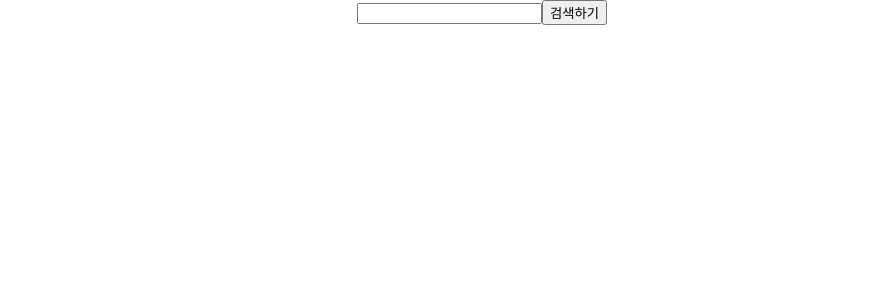
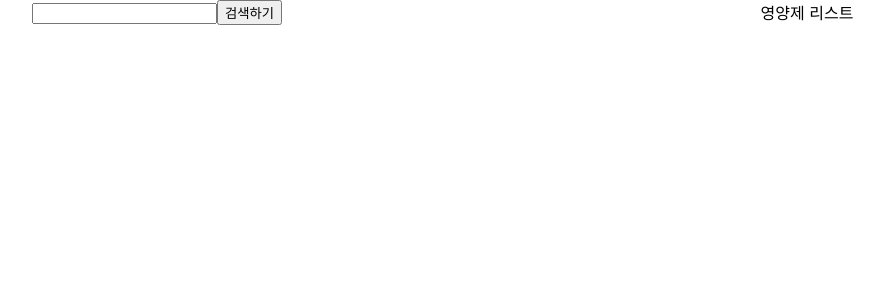
Before and after one commit to swookang77/Cherb, a React (Create React App) app in the folder frontend/: page / in a window 1280 px wide. Shown: the top 300 px of the page, without its empty margins (158-1042 px from the left). Built offline with nearby package versions, Linux system fonts and the light colour scheme.

Commit message:
[FEAT]VitaminList&PickedVitamin Component / add vitamin elements when clicked

```diff
--- a/frontend/package.json
+++ b/frontend/package.json
@@ -3,6 +3,7 @@
   "version": "0.1.0",
   "private": true,
   "dependencies": {
+    "@reduxjs/toolkit": "^1.9.5",
     "@testing-library/jest-dom": "^5.16.5",
     "@testing-library/react": "^13.4.0",
     "@testing-library/user-event": "^13.5.0",
@@ -11,6 +12,7 @@
     "react": "^18.2.0",
     "react-bootstrap": "^2.8.0",
     "react-dom": "^18.2.0",
+    "react-redux": "^8.1.1",
     "react-scripts": "5.0.1",
     "uuid": "^9.0.0",
     "web-vitals": "^2.1.4"
--- a/frontend/src/App.css
+++ /dev/null
@@ -1,38 +0,0 @@
-.App {
-  text-align: center;
-}
-
-.App-logo {
-  height: 40vmin;
-  pointer-events: none;
-}
-
-@media (prefers-reduced-motion: no-preference) {
-  .App-logo {
-    animation: App-logo-spin infinite 20s linear;
-  }
-}
-
-.App-header {
-  background-color: #282c34;
-  min-height: 100vh;
-  display: flex;
-  flex-direction: column;
-  align-items: center;
-  justify-content: center;
-  font-size: calc(10px + 2vmin);
-  color: white;
-}
-
-.App-link {
-  color: #61dafb;
-}
-
-@keyframes App-logo-spin {
-  from {
-    transform: rotate(0deg);
-  }
-  to {
-    transform: rotate(360deg);
-  }
-}
--- a/frontend/src/App.js
+++ b/frontend/src/App.js
@@ -1,11 +1,18 @@
-import './App.css';
+import './Combination.css';
+import PickedVitamin from './components/PickedVitamin';
 import SearchVitamin from './components/SearchVitamin';
-
+import store from './store';
+import { Provider } from 'react-redux'
 function App() {
   return (
-    <div className="App">
-      <SearchVitamin></SearchVitamin>
-    </div>
+    <Provider store={store}>
+      <div className="Combination">
+        <div className="grid-container">
+          <SearchVitamin />
+          <PickedVitamin></PickedVitamin>
+        </div>
+      </div>
+    </Provider>
   );
 }
 
--- /dev/null
+++ b/frontend/src/Combination.css
@@ -0,0 +1,9 @@
+.Combination {
+  text-align: center;
+}
+
+.grid-container {
+  display: grid;
+  grid-template-columns: 1fr 1fr;
+  grid-gap: 20px;
+}
--- a/frontend/src/components/ListVitamin.js
+++ /dev/null
@@ -1,3 +0,0 @@
-const ListVitamin () =>{
-
-}
--- /dev/null
+++ b/frontend/src/components/PickedVitamin.js
@@ -0,0 +1,18 @@
+import React from "react";
+import ListGroup from "react-bootstrap/ListGroup";
+import { useSelector } from "react-redux";
+
+export default function PickedVitamin() {
+  const vitaminList = useSelector((state) => state.vitaminList.data);
+
+  return (
+    <div>
+      영양제 리스트
+      <ListGroup>
+        {vitaminList.map((item, index) => (
+          <ListGroup.Item key={index}>{item.title}</ListGroup.Item>
+        ))}
+      </ListGroup>
+    </div>
+  );
+}
--- a/frontend/src/components/SearchVitamin.js
+++ b/frontend/src/components/SearchVitamin.js
@@ -1,22 +1,33 @@
 import React, { useState } from "react";
 import axios from "axios";
 import { URL_DEV } from "../config";
-import Card from 'react-bootstrap/Card';
-import Col from 'react-bootstrap/Col';
-import Row from 'react-bootstrap/Row';
-import {v4 as uuidv4 } from 'uuid';
-const VitaminList = ({vitaminArray})=>{
-  const handleAddButton = async (title,href) => {
+import Card from "react-bootstrap/Card";
+import Col from "react-bootstrap/Col";
+import Row from "react-bootstrap/Row";
+import { v4 as uuidv4 } from "uuid";
+import { vitaminListActions } from "../vitaminList-reducer";
+import { useDispatch } from "react-redux";
+const VitaminList = ({ vitaminArray }) => {
+  const dispatch = useDispatch();
+  //비타민 검색창에서 추가 버튼 눌렀을 때
+  const handleAddButton = async (title, href) => {
+    //vitaminList상태 변경하기
     const uuid = uuidv4();
+    const vitaminListElem = {
+      uuid,
+      title,
+    };
+    dispatch(vitaminListActions.addVitaminElem(vitaminListElem));
+    //서버에 추가한 영양제 정보 보내기. 어떤 정보를 받아올지는 미정.
     const data = {
+      uuid,
       title,
       href,
-      uuid,
-    }
+    };
     try {
       const URL = `${URL_DEV}/vitamin/supplement-facts`;
-      const response = await axios.post(URL,data);
-      console.log(response.data)
+      const response = await axios.post(URL, data);
+      console.log(response.data);
     } catch (error) {
       console.error(error);
     }
@@ -28,7 +39,7 @@ const VitaminList = ({vitaminArray})=>{
           <Card>
             <Card.Img variant="top" src={object.img} />
             <Card.Body>
-              <button onClick={()=>handleAddButton(object.title,object.href)}>추가하기</button>
+              <button onClick={() => handleAddButton(object.title, object.href)}>추가하기</button>
               <Card.Title>{object.title}</Card.Title>
             </Card.Body>
           </Card>
@@ -36,17 +47,17 @@ const VitaminList = ({vitaminArray})=>{
       ))}
     </Row>
   );
-}
+};
 
 //비타민 검색 컴포넌트
-const SearchVitamin = () => {
+export default function SearchVitamin() {
   const [inputValue, setInputValue] = useState("");
   const [vitaminArray, setVitamins] = useState([]);
   const handleSearchButton = async () => {
     try {
       const URL = `${URL_DEV}/vitamin/image?search=${inputValue}`;
       const response = await axios.get(URL);
-      setVitamins(response.data)
+      setVitamins(response.data);
     } catch (error) {
       console.error(error);
     }
@@ -60,7 +71,5 @@ const SearchVitamin = () => {
       <button onClick={handleSearchButton}>검색하기</button>
       <VitaminList vitaminArray={vitaminArray}></VitaminList>
     </div>
-
   );
-};
-export default SearchVitamin;
+}
--- /dev/null
+++ b/frontend/src/store.js
@@ -0,0 +1,11 @@
+import { configureStore } from "@reduxjs/toolkit";
+import vitaminListReducer from "./vitaminList-reducer";
+
+
+const store = configureStore({
+  reducer: {
+    vitaminList: vitaminListReducer
+  },
+});
+
+export default store;
--- /dev/null
+++ b/frontend/src/vitaminList-reducer.js
@@ -0,0 +1,18 @@
+import {createSlice}from '@reduxjs/toolkit';
+
+const vitaminListState = {
+  data: [],
+};
+
+const vitaminListSlice = createSlice({
+  name:'vitaminList',
+  initialState: vitaminListState,
+  reducers:{
+    addVitaminElem:(state,action)=>{
+      state.data = [...state.data,action.payload]
+    }
+  }
+})
+
+export const vitaminListActions = vitaminListSlice.actions
+export default vitaminListSlice.reducer
```
Also changed, not shown: 1 other file (tests, documents, lock files or other folders).
